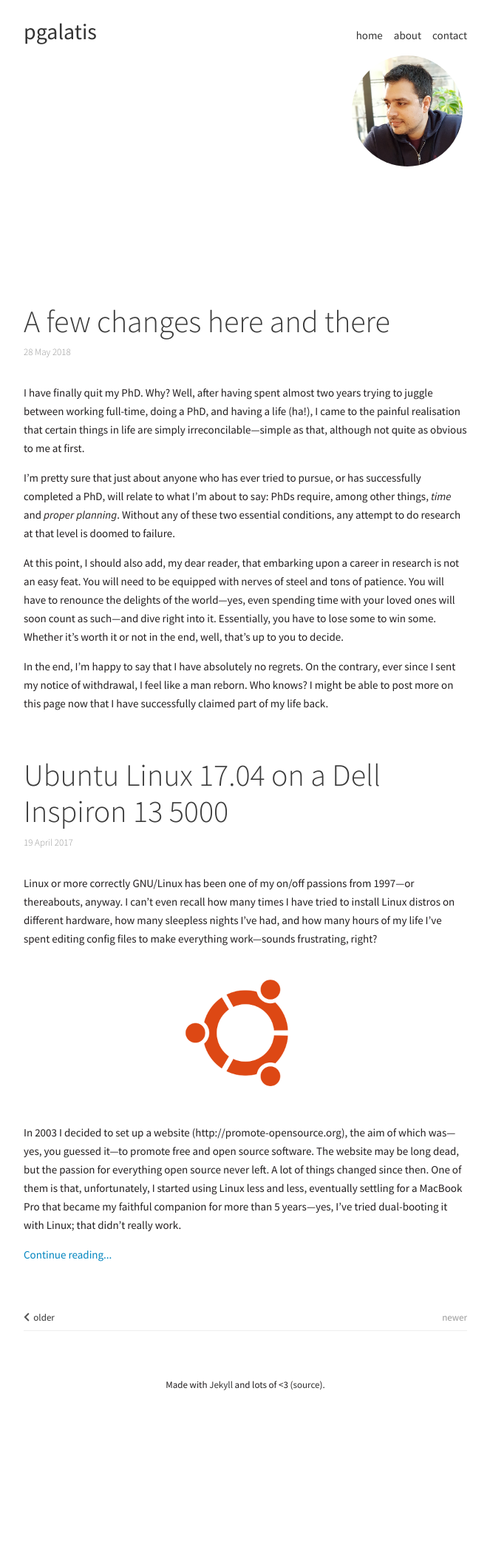
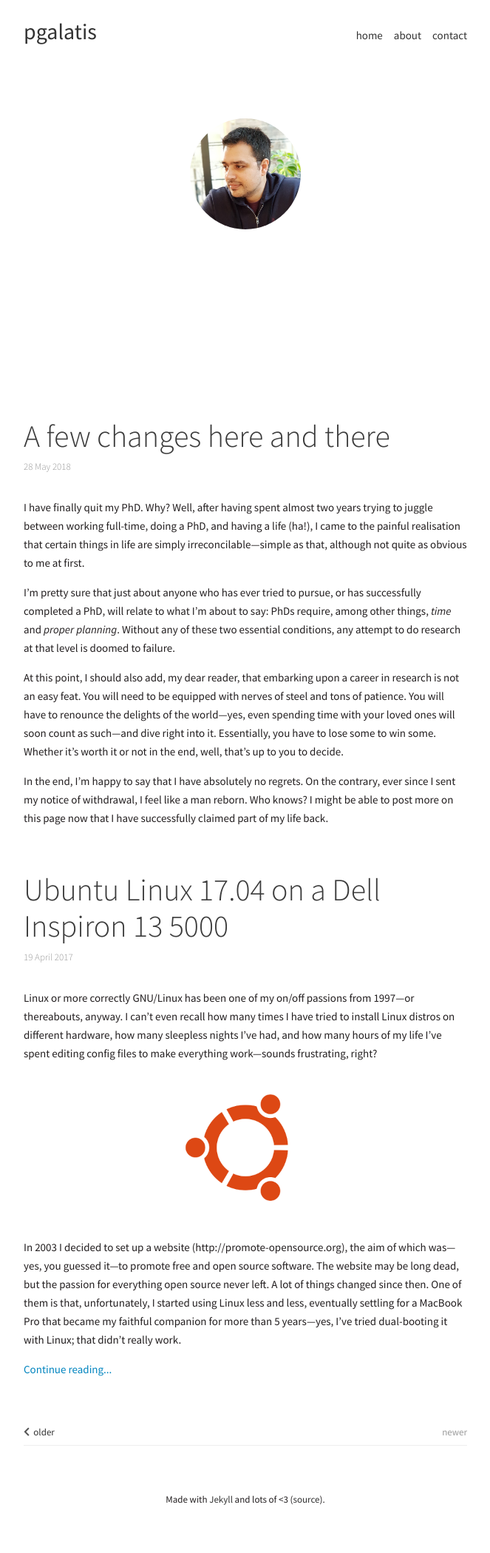
Before and after one commit to pgalatis/pgalatis.github.io, a Jekyll site: the page built from index.html, in a window 1280 px wide. Shown: the whole page at 74% size, without its empty margins (308-971 px from the left). Built offline with Jekyll 4.4.1, drawn with Linux system fonts in a browser that asks for light colours; nearby versions of some CDN libraries; the list of posts is cut into pages by our own code; before the commit the page ends 1944 px from its top, so only the background shows below that.

Commit message:
Update style.css

```diff
--- a/css/style.css
+++ b/css/style.css
@@ -1,6 +1,4 @@
 body {
-    opacity: 1;
-    transition: 2s opacity;
     font: 400 15px/1.5566 "Source Sans Pro", Arial, sans-serif;
     -webkit-font-smoothing: antialiased;
     -moz-osx-font-smoothing: grayscale;
@@ -9,14 +7,13 @@
     padding: 0;
 }
 
-body.fade-out {
-    opacity: 0;
-    transition: none;
-}
-
 header.top {
     text-align: right;
     margin: 10px 0;
+}
+
+.hero {
+	margin: 100px;
 }
 
 p.lead {
```
